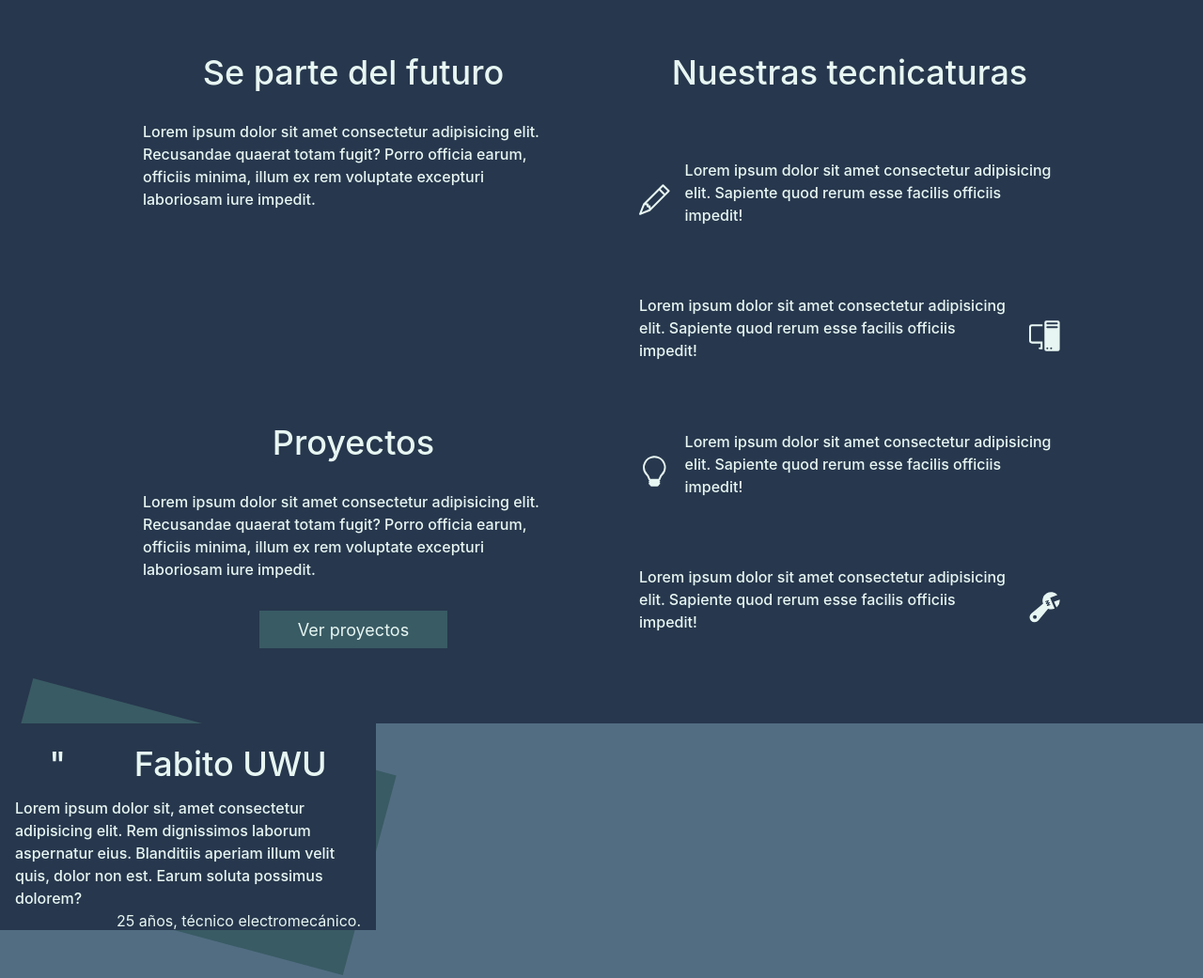
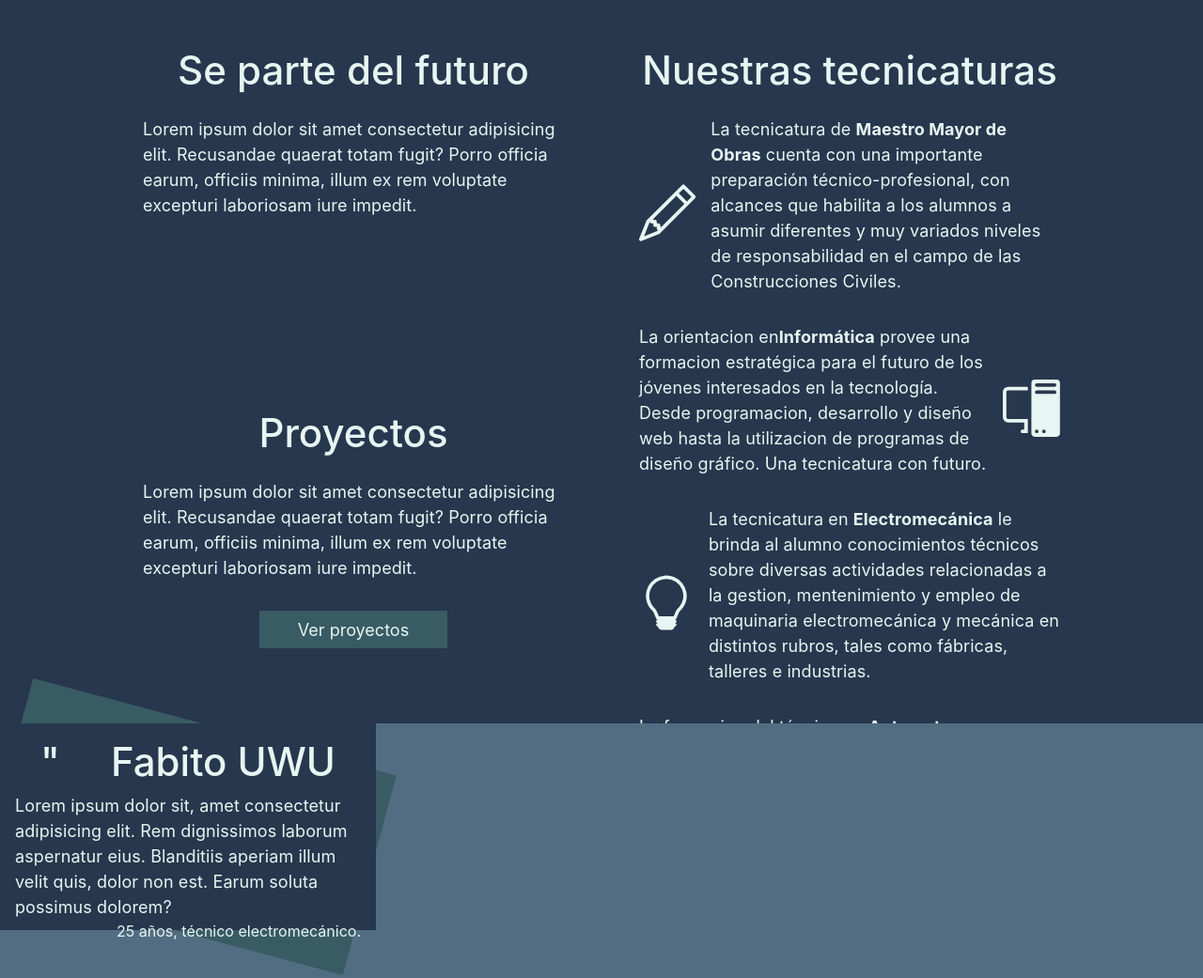
Before and after one commit to facundo-sanchez/e.e.s.t, a plain HTML site: page index.html in a window 1280 px wide. Shown: the part 880-1921 px from the top of the page at 94% size. Drawn offline with nearby package versions, Linux system fonts and the light colour scheme.

Commit message:
informacion de las tecnicaturas en el inicio hecha

```diff
--- a/css/style.css
+++ b/css/style.css
@@ -37,19 +37,20 @@ body {
   justify-content: center;
 }
 h1,
-h2,
-p {
+h2{
   font-family: Inter;
   color: #e7f6f2;
-  font-weight: 500;
-  line-height: 150%;
 }
 h1 {
   text-align: center;
   font-size: 64px;
 }
 h2 {
-  font-size: 36px;
+  font-size: 42px;
+}
+p{
+  font-size: 18px;
+  letter-spacing: 0.1px;
 }
 .main-content {
   display: flex;
@@ -62,6 +63,9 @@ h2 {
   color: #e7f6f2;
 }
 
+.bi{
+  width: 350px;
+}
 
 /*MAIN*/
 
@@ -107,6 +111,11 @@ button {
 }
 
 .btn-info {
+  color: #e7f6f2;
+  width: 200px;
+  height: 40px;
+  font-size: 18px !important;
+  border-style: none;
   background-color: #395b64;
 }
 .btn-info:hover {
@@ -419,6 +428,15 @@ footer {
 }
 /*FOOTER*/
 
+/*CONTACTO*/
+.container-contact{
+  display: flex;
+  flex-direction: row;
+  justify-content: space-evenly;
+  width: 80%;
+}
+/*CONTACTO*/
+
 /*NOTICIAS*/
 .noticias-container {
   display: flex;
--- a/index.html
+++ b/index.html
@@ -35,7 +35,8 @@
           Te invitamos a conocer nuestras instalaciones y proupestas en nuestra
           renovada página web
         </p>
-        <button class="btn-info">Ver tecnicaturas</button>
+        <!-- <button class="btn-info" >Ver tecnicaturas</button> -->
+        <a href="#tecnicaturas" class="btn-info">Ver tecnicaturas</a>
       </div>
       <div class="container-information">
         <div class="info-section">
@@ -58,7 +59,7 @@
           </div>
         </div>
         <div class="info-section">
-          <h2 class="info-title">Nuestras tecnicaturas</h2>
+          <h2 class="info-title" id="tecnicaturas">Nuestras tecnicaturas</h2>
           <div class="info-content tecnicatura">
             <svg
               xmlns="http://www.w3.org/2000/svg"
@@ -73,14 +74,23 @@
               />
             </svg>
             <p class="info-parrafo">
-              Lorem ipsum dolor sit amet consectetur adipisicing elit. Sapiente
-              quod rerum esse facilis officiis impedit!
+              La tecnicatura de
+              <span style="font-weight: bold">Maestro Mayor de Obras</span>
+              cuenta con una importante preparación técnico-profesional, con
+              alcances que habilita a los alumnos a asumir diferentes y muy
+              variados niveles de responsabilidad en el campo de las
+              Construcciones Civiles.
             </p>
           </div>
           <div class="info-content tecnicatura">
             <p class="info-parrafo">
-              Lorem ipsum dolor sit amet consectetur adipisicing elit. Sapiente
-              quod rerum esse facilis officiis impedit!
+              La orientacion en<span style="font-weight: bold"
+                >Informática</span
+              >
+              provee una formacion estratégica para el futuro de los jóvenes
+              interesados en la tecnología. Desde programacion, desarrollo y
+              diseño web hasta la utilizacion de programas de diseño gráfico.
+              Una tecnicatura con futuro.
             </p>
             <svg
               xmlns="http://www.w3.org/2000/svg"
@@ -109,14 +119,22 @@
               />
             </svg>
             <p class="info-parrafo">
-              Lorem ipsum dolor sit amet consectetur adipisicing elit. Sapiente
-              quod rerum esse facilis officiis impedit!
+              La tecnicatura en
+              <span style="font-weight: bold">Electromecánica</span> le brinda
+              al alumno conocimientos técnicos sobre diversas actividades
+              relacionadas a la gestion, mentenimiento y empleo de maquinaria
+              electromecánica y mecánica en distintos rubros, tales como
+              fábricas, talleres e industrias.
             </p>
           </div>
           <div class="info-content tecnicatura">
             <p class="info-parrafo">
-              Lorem ipsum dolor sit amet consectetur adipisicing elit. Sapiente
-              quod rerum esse facilis officiis impedit!
+              La formacion del técnico en
+              <span style="font-weight: bold">Automotores</span> permite un
+              empleo pleno de las funciones requeridas en el mercado laboral del
+              sector. Quien complete la técnicatura tendrá la capacidad y las
+              herramientas como para desarrollarse en el mantenimiento, armado y
+              verificación de piezas del automotor.
             </p>
             <svg
               xmlns="http://www.w3.org/2000/svg"
@@ -144,28 +162,39 @@
               <h2>Fabito UWU</h2>
             </div>
             <div class="card-content">
-            <p style="margin-bottom: 0;">
+              <p style="margin-bottom: 0">
                 Lorem ipsum dolor sit, amet consectetur adipisicing elit. Rem
                 dignissimos laborum aspernatur eius. Blanditiis aperiam illum
                 velit quis, dolor non est. Earum soluta possimus dolorem?
               </p>
             </div>
-          <div class="card-opinion-footer">25 años, técnico electromecánico.</div>
+            <div class="card-opinion-footer">
+              25 años, técnico electromecánico.
+            </div>
           </div>
           <div class="card-opinion-decorate"></div>
         </div>
       </div>
       <div class="container-contact">
         <div class="map-section">
-          <div class="map"></div>
+          <div class="map">
+            <iframe
+              width="400"
+              height="400"
+              allowfullscreen="allowfullscreen"
+              loading="lazy"
+              src="https://www.google.com/maps/embed?pb=!1m18!1m12!1m3!1d3190.022930694433!2d-60.30542709993922!3d-36.913716129575455!2m3!1f0!2f0!3f0!3m2!1i1024!2i768!4f13.1!3m3!1m2!1s0x95944427a8d53fd5%3A0xfa38b37917b1c49c!2sEscuela%20de%20Educacion%20Tecnica%20Nro%202!5e0!3m2!1ses-419!2sar!4v1626444164829!5m2!1ses-419!2sar"
+              class="border ubication-map"
+            ></iframe>
+          </div>
         </div>
         <div class="contact-section">
-          <form action="post" class="contact-form">
+          <form action="post" class="contact-form" id="contact-form">
             <h2>CONTACTO</h2>
             <input type="text" placeholder="Nombre" />
             <input type="text" placeholder="Apellido" />
             <input type="text" placeholder="Email" />
-            <input type="text" placeholder="Mensaje" />
+            <input type="text" placeholder="Consulta" />
             <button class="btn-success">Enviar</button>
           </form>
         </div>
```
Lines whose indentation alone changed are shown as unchanged.
